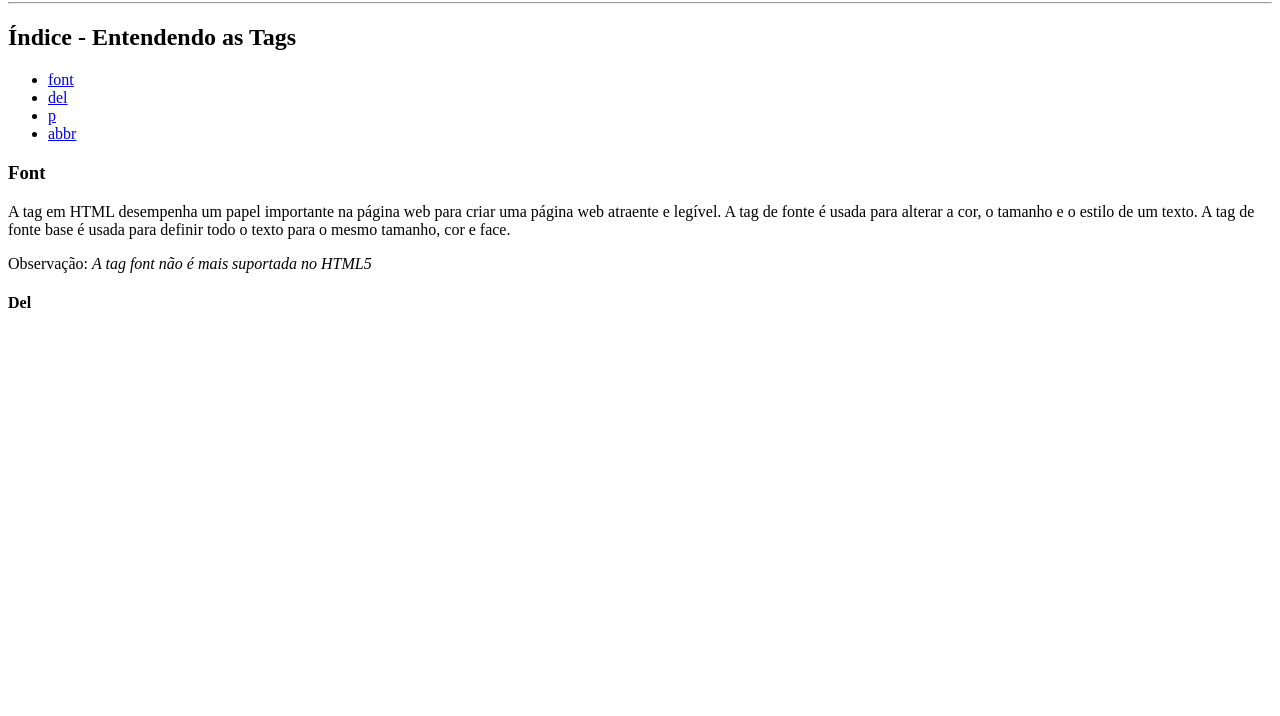
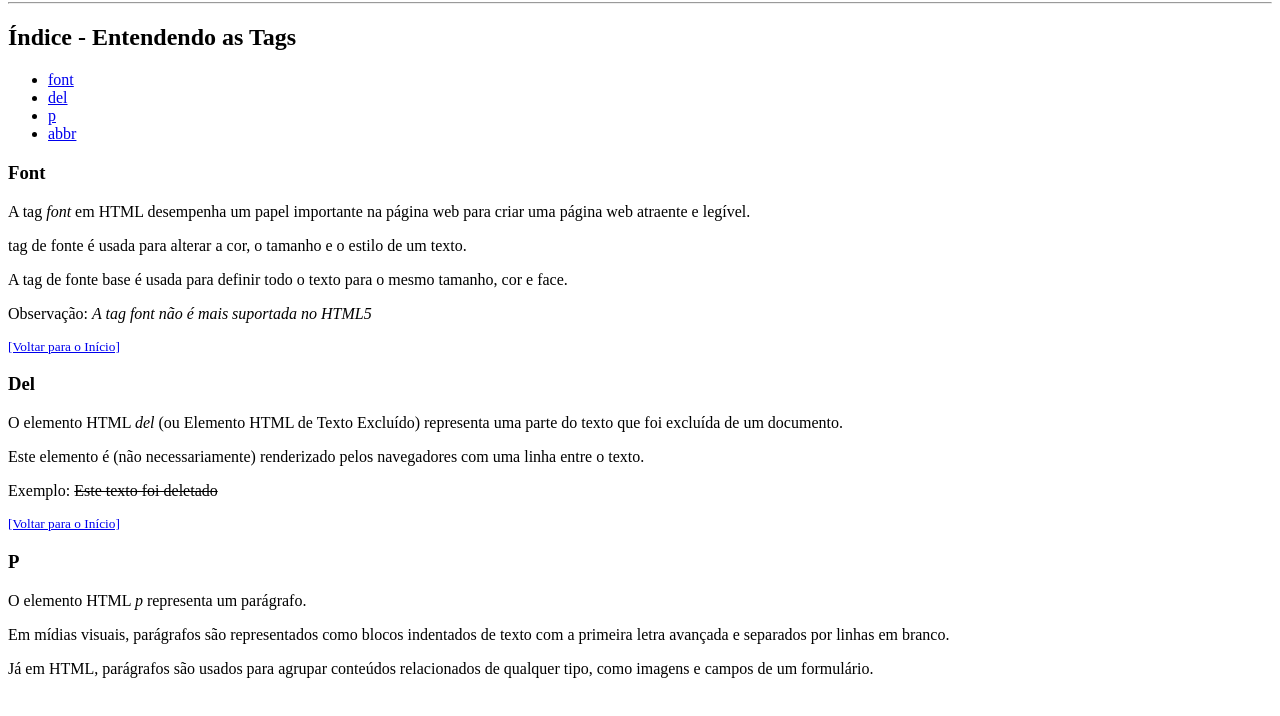
Before and after one commit to paulopentest/primeiros-passos-com-html-dio, a plain HTML site: page index.html in a window 1280 px wide. Shown: the part 64-780 px from the top of the page. Drawn offline with Linux system fonts and the light colour scheme.

Commit message:
Adicionada  as tags del e p

```diff
--- a/index.html
+++ b/index.html
@@ -3,7 +3,7 @@
         <title>Primeiros passos com HTML</title>
     </head>
     <body>
-        <h1>Primeiros passos com HTML</h1>
+        <h1 id="inicio">Primeiros passos com HTML</h1>
         <hr>
 
         <h2>Índice - Entendendo as Tags</h2>
@@ -15,12 +15,21 @@
         </ul>
 
         <h3 id="font">Font</h3>
-        <p>A tag <font> em HTML desempenha um papel importante na página web para criar uma página web atraente e legível. A tag de fonte é usada para alterar a cor, o tamanho e o estilo de um texto. A tag de fonte base é usada para definir todo o texto para o mesmo tamanho, cor e face.</p>
+        <p>A tag <i>font</i> em HTML desempenha um papel importante na página web para criar uma página web atraente e legível.</p>
+        <p>tag de fonte é usada para alterar a cor, o tamanho e o estilo de um texto.</p>
+        <p>A tag de fonte base é usada para definir todo o texto para o mesmo tamanho, cor e face.</p>
         <p>Observação: <i>A tag font não é mais suportada no HTML5</i></p>
-        <h4 id="del">Del</h4>
-        <p></p>
-        <h5></h5>
-        <h6></h6>
+        <small><a href="#inicio"> [Voltar para o Início] </a></small>
+        <h3 id="del">Del</h3>
+        <p>O elemento HTML <i>del</i> (ou Elemento HTML de Texto Excluído) representa uma parte do texto que foi excluída de um documento.</p>
+        <p>Este elemento é (não necessariamente) renderizado pelos navegadores com uma linha entre o texto.</p>
+        <p>Exemplo: <del>Este texto foi deletado</del></p>
+        <small><a href="#inicio"> [Voltar para o Início] </a></small>
+        <h3>P</h3>
+        <p>O elemento HTML <i>p</i> representa um parágrafo. </p>
+        <p>Em mídias visuais, parágrafos são representados como blocos indentados de texto com a primeira letra avançada e separados por linhas em branco.</p>
+        <p>Já em HTML, parágrafos são usados para agrupar conteúdos relacionados de qualquer tipo, como imagens e campos de um formulário.</p>
+        <h3></h3>
 
     </body>
 
```
